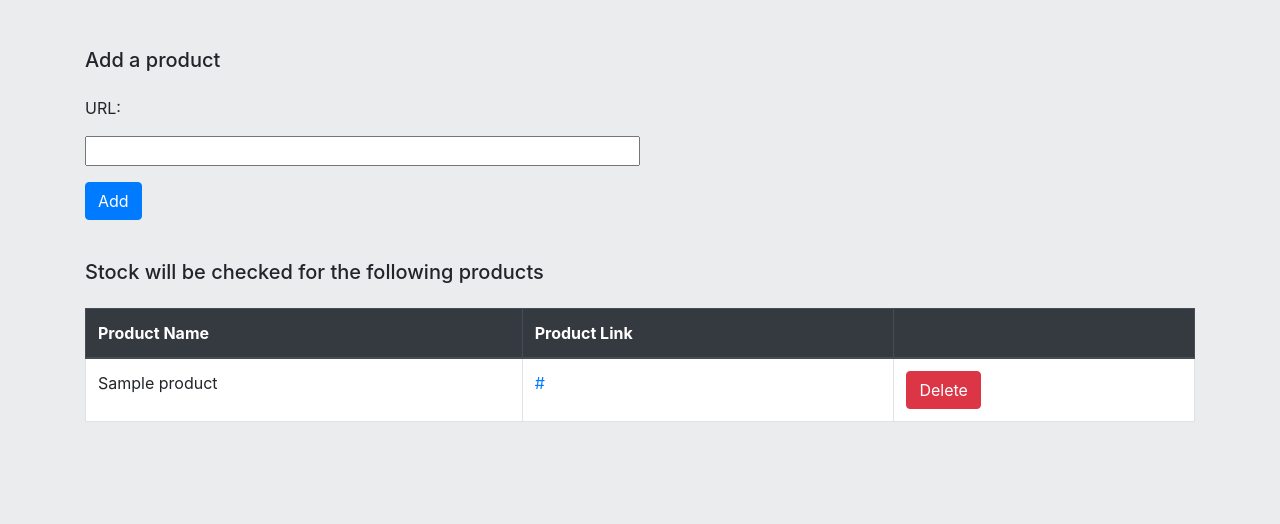
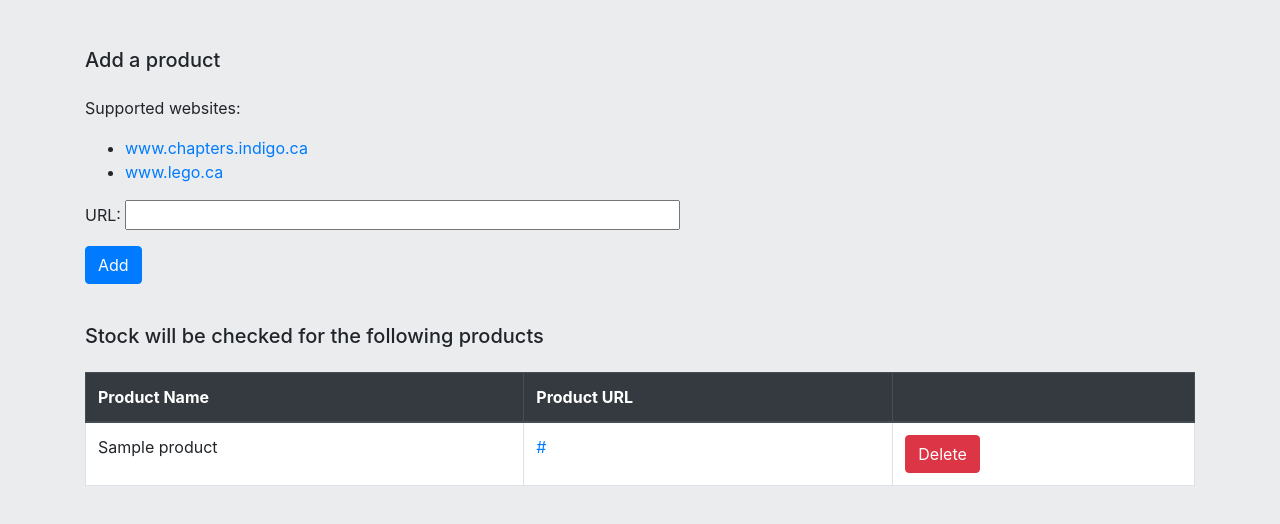
Before and after one commit to MTotz/check-stock, a Flask app: page /products_list in a window 1280 px wide. Shown: the part 56-580 px from the top of the page. Run offline with Flask 2, Linux system fonts and the light colour scheme; tables that the repository leaves empty hold one stand-in row (values such as "Sample post"); some libraries are stand-ins or nearby versions.

Commit message:
Minor aesthetic changes

```diff
--- a/templates/layout.html
+++ b/templates/layout.html
@@ -29,7 +29,7 @@
             </div>
         </div>
         <div class="">
-            <a href="https://github.com/mitotar" target="_blank">
+            <a href="https://github.com/mitotar/check-stock" target="_blank">
                 <svg xmlns="http://www.w3.org/2000/svg" width="25" height="25" fill="darkgray" class="bi bi-github"
                     viewBox="0 0 16 16">
                     <path
--- a/templates/products_list.html
+++ b/templates/products_list.html
@@ -8,8 +8,16 @@
 <div class="">
     <form action="#" name="form_add" method="post" autocomplete="off">
         <h5 class="mb-4">Add a product</h5>
-
-        <p>URL:</p>
+        <p>Supported websites:</p>
+        <ul>
+            <li>
+                <a href="https://www.chapters.indigo.ca">www.chapters.indigo.ca</a>
+            </li>
+            <li>
+                <a href="https://www.lego.ca">www.lego.ca</a>
+            </li>
+        </ul>
+        <span>URL:</span>
         <input type="text" name="add_url" class="add-url-input" />
 
         <br>
@@ -23,7 +31,7 @@
     <thead class="thead-dark">
         <tr>
             <th scope="col">Product Name</th>
-            <th cope="col">Product Link</th>
+            <th cope="col">Product URL</th>
             <th cope="col"></th>
         </tr>
     </thead>
@@ -33,7 +41,7 @@
         <tr>
             <td>{{item.product_name}}</td>
             <td><a href="{{item.url}}" target="_blank">{{item.url}}</a></td>
-            <td>
+            <td class="align-middle">
                 <form action="#" name="form_delete" method="post">
                     <button type="submit" name="btn_delete" value="{{item.url}}" class="btn btn-danger">Delete</button>
                 </form>
```
